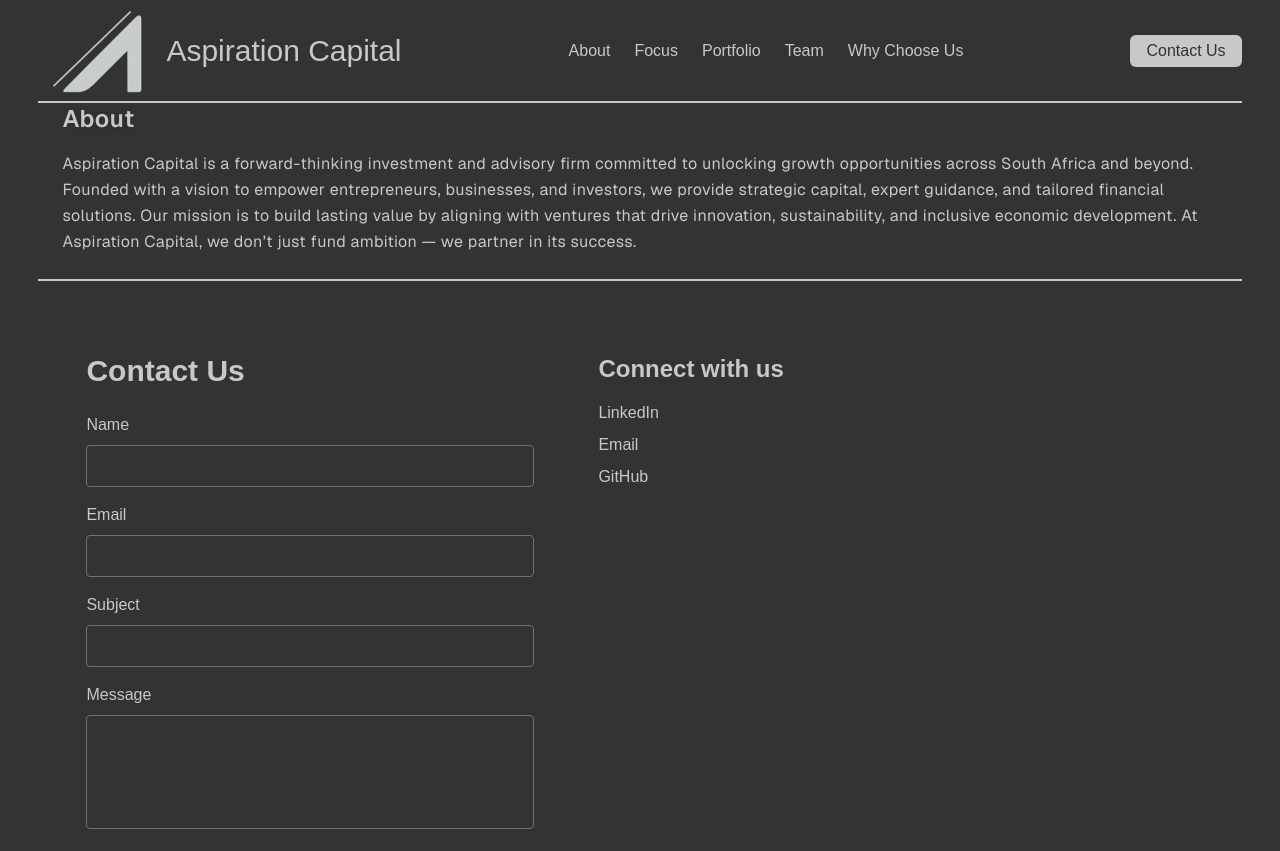
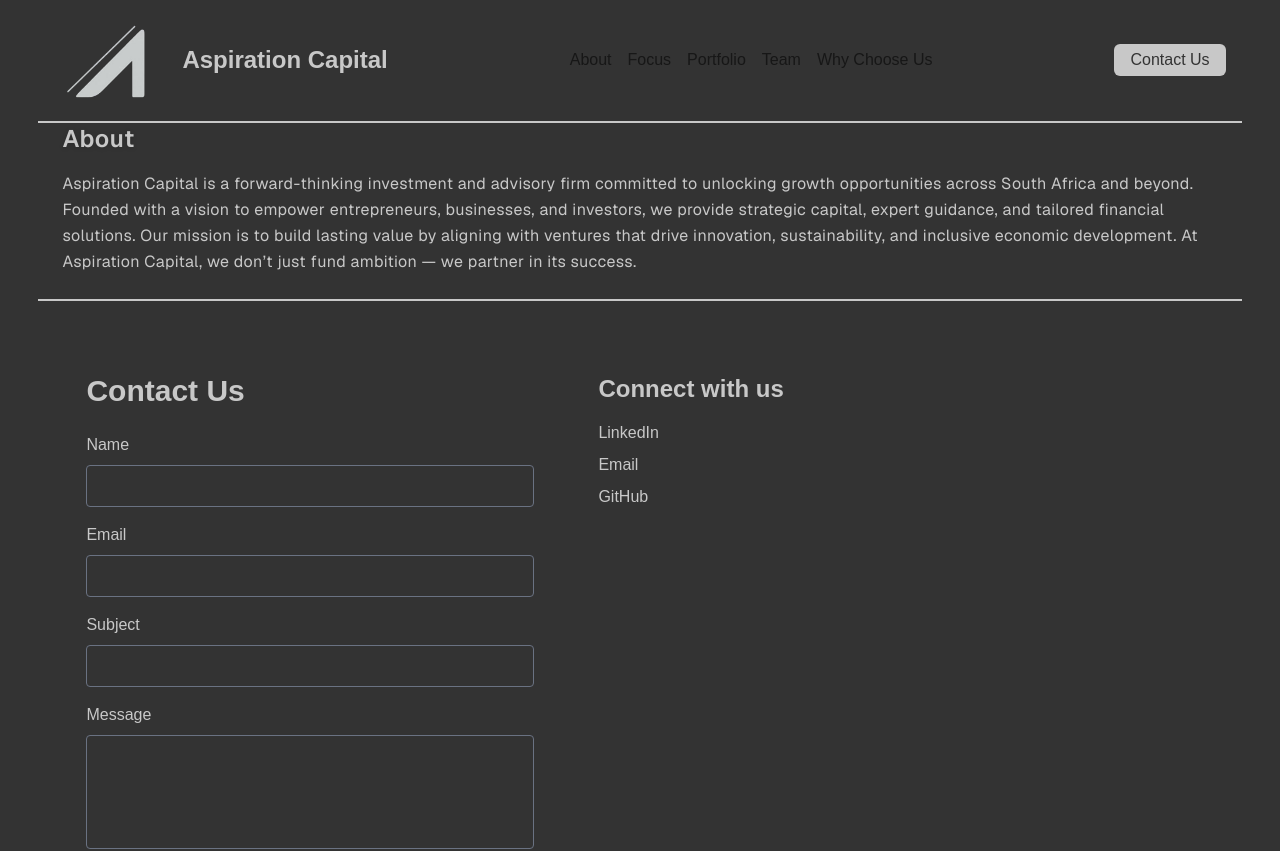
Before and after one commit to Craig-pseudo/AspirationCapital, a Next.js app: page / in a window 1280 px wide. Shown: the top 851 px of the page. Built offline with nearby package versions, Linux system fonts and the light colour scheme.

Commit message:
Sizing Options

```diff
--- a/app/components/Header.tsx
+++ b/app/components/Header.tsx
@@ -1,43 +1,53 @@
-import React from 'react'
+import React from 'react';
 
 const Header = () => {
   return (
-    <div className='bg-[#333333] flex justify-between items-center w-full border-b-2 border-[#C8C8C8]'>
-        <div className='flex justify-between items-center'>
-            <div>
-                <img src="/images/AC_Logo.png" alt="AC Logo" className="w-32 h-auto" />
+    <header className="bg-[#333333] border-b-2 border-[#C8C8C8] w-full px-4 py-4
+      flex flex-col items-center
+      lg:flex-row lg:items-center lg:justify-between
+      gap-4
+    ">
+      {/* Left: Logo + Title */}
+      <div className="flex items-center space-x-4">
+        <img src="/images/AC_Logo.png" alt="AC Logo" className="w-28 h-auto" />
+        <div className="text-[#C8C8C8] text-2xl font-semibold whitespace-nowrap">
+          Aspiration Capital
         </div>
-            <div className='text-[#C8C8C8] flex justify-center text-3xl'>Aspiration Capital</div>
       </div>
-        <div>
 
-          <nav className="flex space-x-6 text-[#C8C8C8] font-medium">
-      <a href="#about" className="hover:text-[#E0E0E0] transition-colors duration-200">
+      {/* Middle: Navigation */}
+      <nav className="flex flex-wrap justify-center gap-4 max-w-full
+        lg:max-w-none
+      ">
+        <a href="#about" className="hover:text-[#E0E0E0] transition-colors duration-200 whitespace-nowrap">
           About
         </a>
-      <a href="#investment-focus" className="hover:text-[#E0E0E0] transition-colors duration-200">
+        <a href="#investment-focus" className="hover:text-[#E0E0E0] transition-colors duration-200 whitespace-nowrap">
           Focus
         </a>
-      <a href="#portfolio" className="hover:text-[#E0E0E0] transition-colors duration-200">
+        <a href="#portfolio" className="hover:text-[#E0E0E0] transition-colors duration-200 whitespace-nowrap">
           Portfolio
         </a>
-      <a href="#team" className="hover:text-[#E0E0E0] transition-colors duration-200">
+        <a href="#team" className="hover:text-[#E0E0E0] transition-colors duration-200 whitespace-nowrap">
           Team
         </a>
-      <a href="#why-choose-us" className="hover:text-[#E0E0E0] transition-colors duration-200">
+        <a href="#why-choose-us" className="hover:text-[#E0E0E0] transition-colors duration-200 whitespace-nowrap">
           Why Choose Us
         </a>
       </nav>
 
-        </div>
+      {/* Right: Contact Button */}
       <a
         href="#contact"
-         className="h-8 px-4 rounded-md bg-[#C8C8C8] text-[#333333] flex items-center justify-center hover:bg-[#b0b0b0] transition"
+        className="h-8 px-4 rounded-md bg-[#C8C8C8] text-[#333333]
+          flex items-center justify-center whitespace-nowrap
+          hover:bg-[#b0b0b0] transition
+        "
       >
         Contact Us
       </a>
-</div>
-  )
-}
+    </header>
+  );
+};
 
-export default Header
+export default Header;
```
Lines whose indentation alone changed are shown as unchanged.
